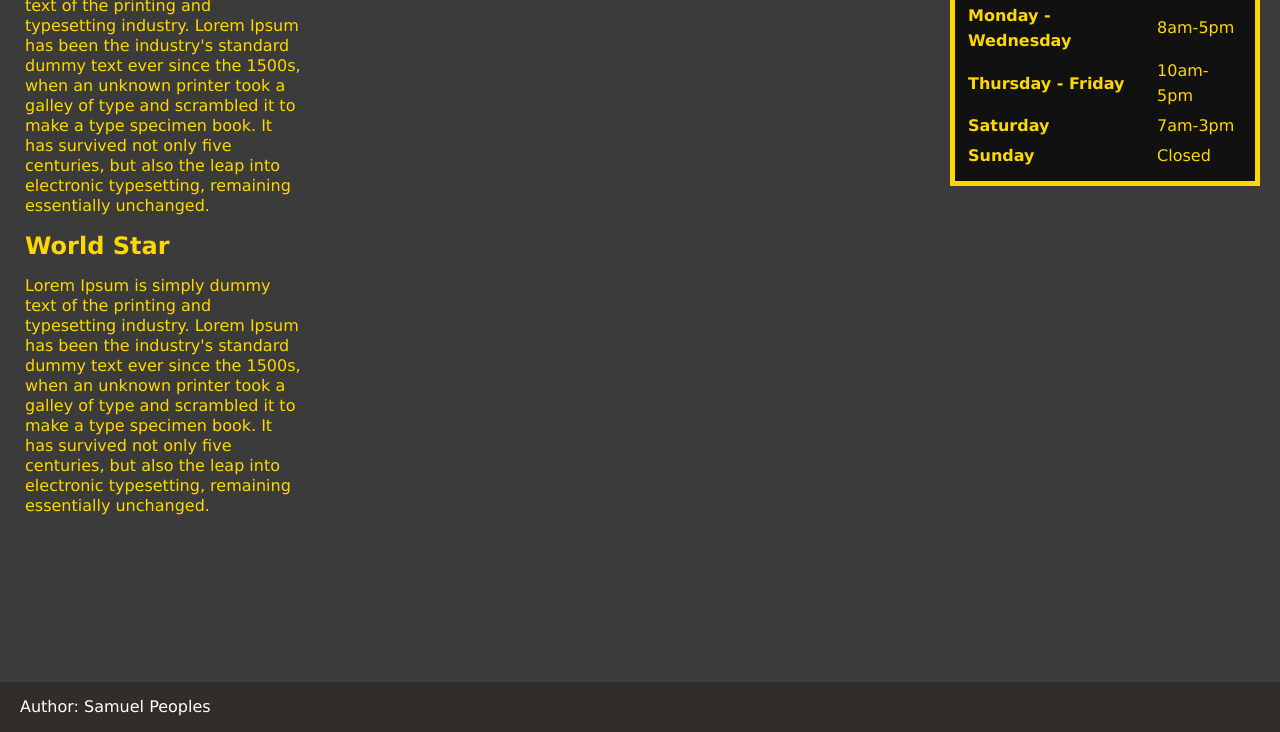
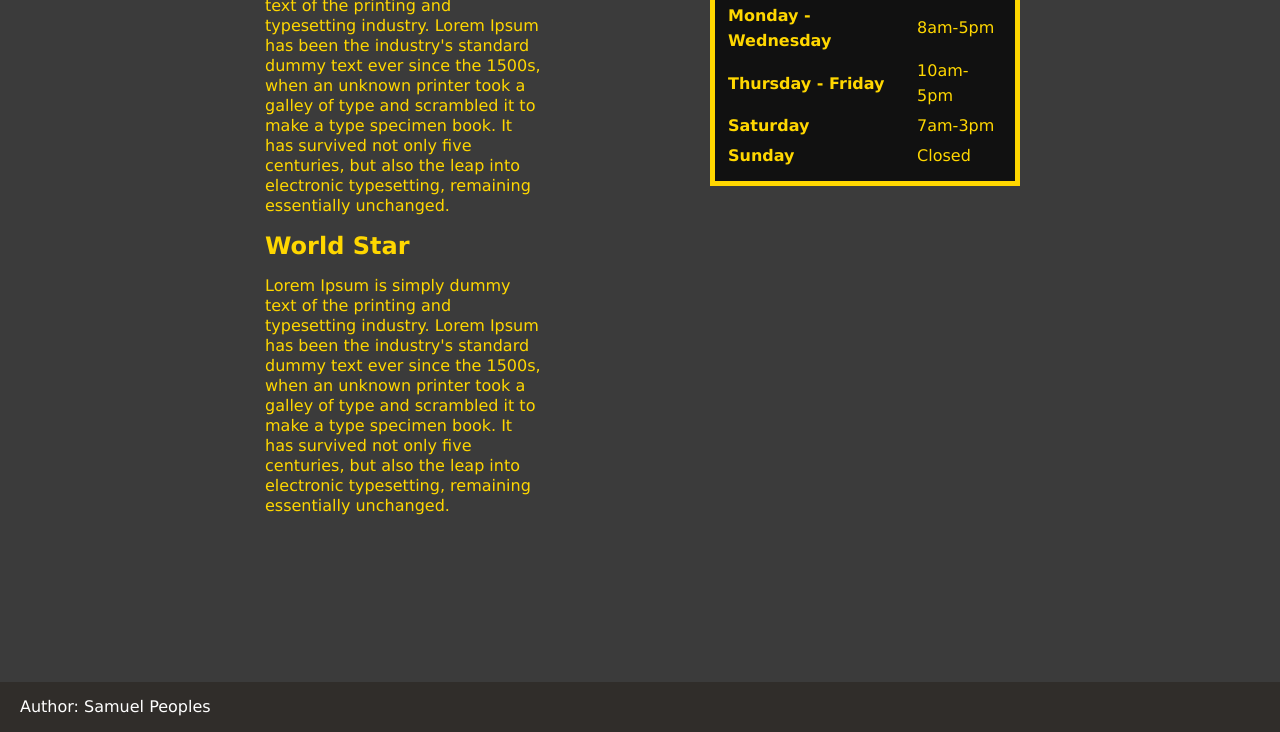
Before and after one commit to samuelpeoples/samuelpeoples.github.io, a plain HTML site: page index.html in a window 1280 px wide. Shown: the part 407-1139 px from the top of the page. Drawn offline with Linux system fonts and the light colour scheme.

Commit message:
fixed desktop nonconstraint issue

```diff
--- a/general.css
+++ b/general.css
@@ -95,7 +95,8 @@ li s {
 	/*desktop version*/
 	.content {
 		display: block;
-
+		max-width: 800px;
+		min-width: 680px;
 	}
 
 	.textBlock {
```
